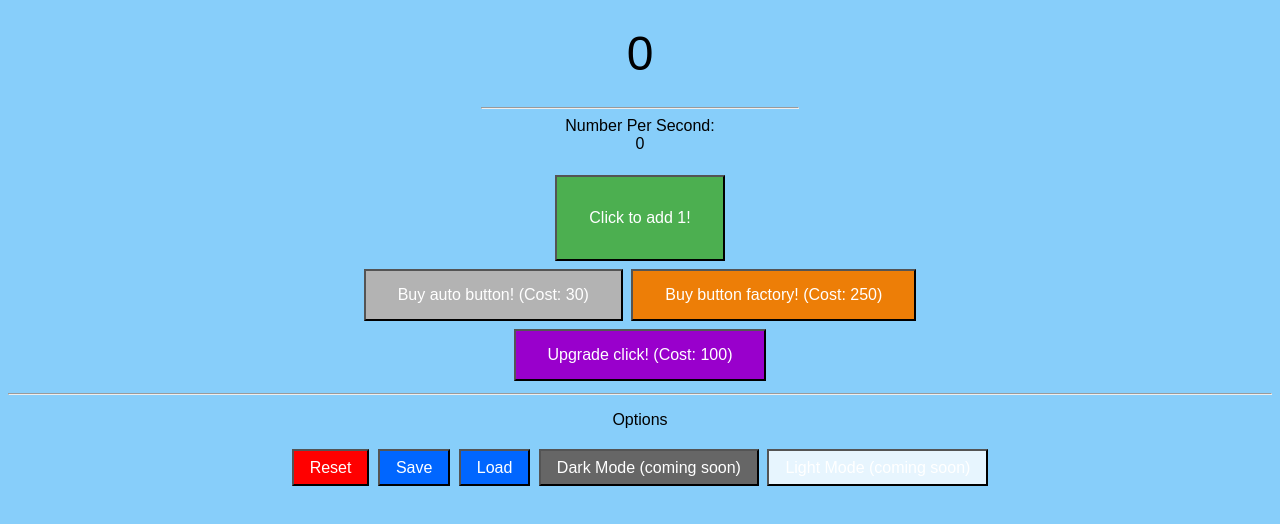
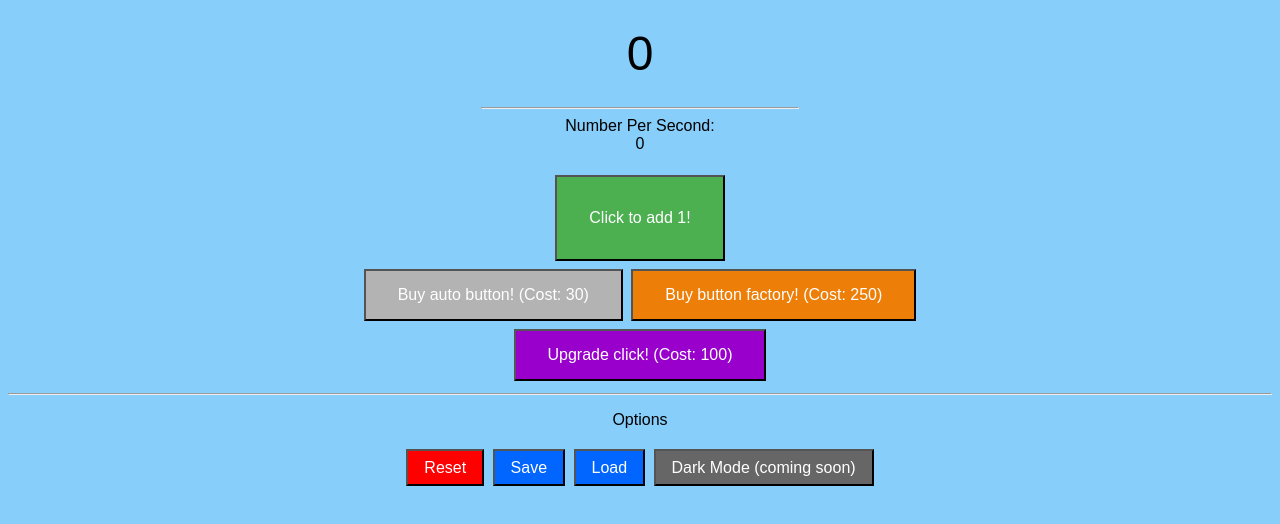
Before and after one commit to softsheep6/softsheep6.github.io, a plain HTML site: page buttongame.html in a window 1280 px wide. Drawn offline with Linux system fonts and the light colour scheme.

Commit message:
Update buttonstyles.css

```diff
--- a/buttonstyles.css
+++ b/buttonstyles.css
@@ -71,8 +71,8 @@
     .country:hover {background-color: #8a7a27;}
     .dark {background-color: #666666;}
     .dark:hover {background-color: #404040;}
-    .light {background-color:#e7f5fe;}
-    .light:hover {background-color:#b6e1fc;}
+    .light {background-color:#e7f5fe;color:black;display:none;}
+    .light:hover {background-color:#b6e1fc;color:black;display:none;}
     .save {background-color: #0066ff;}
     .save:hover {background-color: #0000ff;}
     .cbuff {background-color: #f151ff; width: 7.5px; height: 16px;}
```
